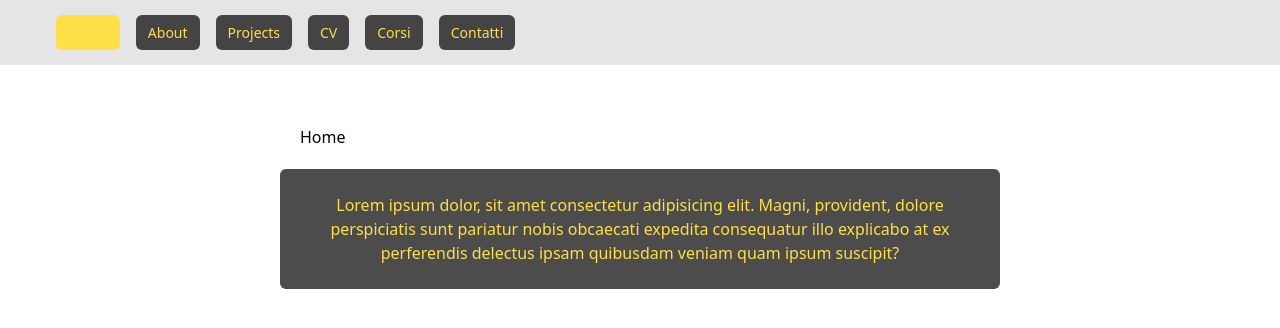
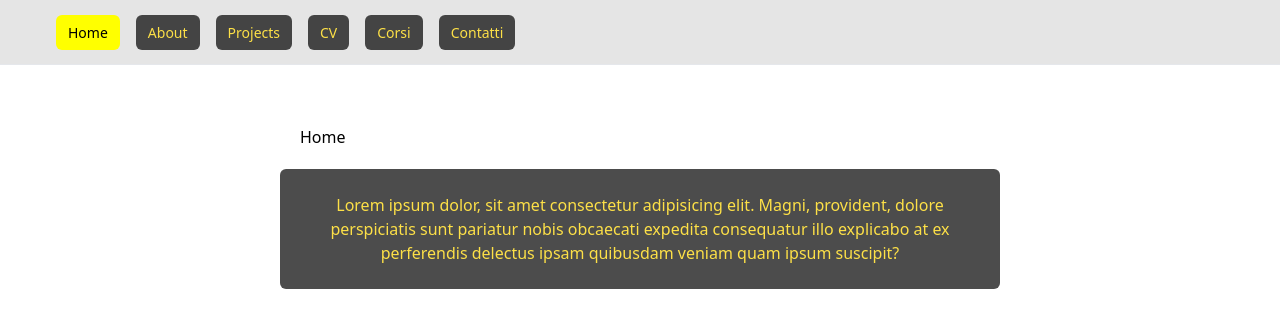
Before and after one commit to stefanolazzari/basic-website, a Vue app: page /projects in a window 1280 px wide. Shown: the top 328 px of the page. Built offline with nearby package versions, Linux system fonts and the light colour scheme.

Commit message:
add css menu-hl to fix building

```diff
--- a/src/assets/main.css
+++ b/src/assets/main.css
@@ -1,6 +1,18 @@
 @tailwind base;
 @tailwind components;
 @tailwind utilities;
+
+
+.menu-hl{
+    background-color: rgb(255, 255, 0);
+    color: rgb(0, 0, 0);
+}
+
+.menu-normal{
+    background-color: rgb(209, 215, 17);
+    color: rgb(164, 10, 10);
+}
+
 
 
 .bg-image-01{
--- a/src/components/HeaderComponent.vue
+++ b/src/components/HeaderComponent.vue
@@ -22,7 +22,7 @@
 
               <div v-for="item in navigation" :key="item.name">
                 <!-- <router-link :class="[this.$route.name == item.name ? 'bg-yellow-300 text-black' : 'text-yellow-300 bg-black/70 hover:bg-gray-700 hover:text-black', 'rounded-md px-3 py-2 text-sm font-medium']" :to="item.href">{{item.name}}</router-link> -->
-                <router-link class="text-yellow-300 bg-black/70 hover:bg-gray-700 hover:text-pink-500 rounded-md px-3 py-2 text-sm font-medium" active-class="bg-yellow-300 text-gray-900"  :to="item.href">{{item.name}}</router-link>
+                <router-link class="text-yellow-300 bg-black/70 hover:bg-gray-700 hover:text-pink-500 rounded-md px-3 py-2 text-sm font-medium" active-class="menu-hl"  :to="item.href">{{item.name}}</router-link>
               </div>
 
             </div>
```
